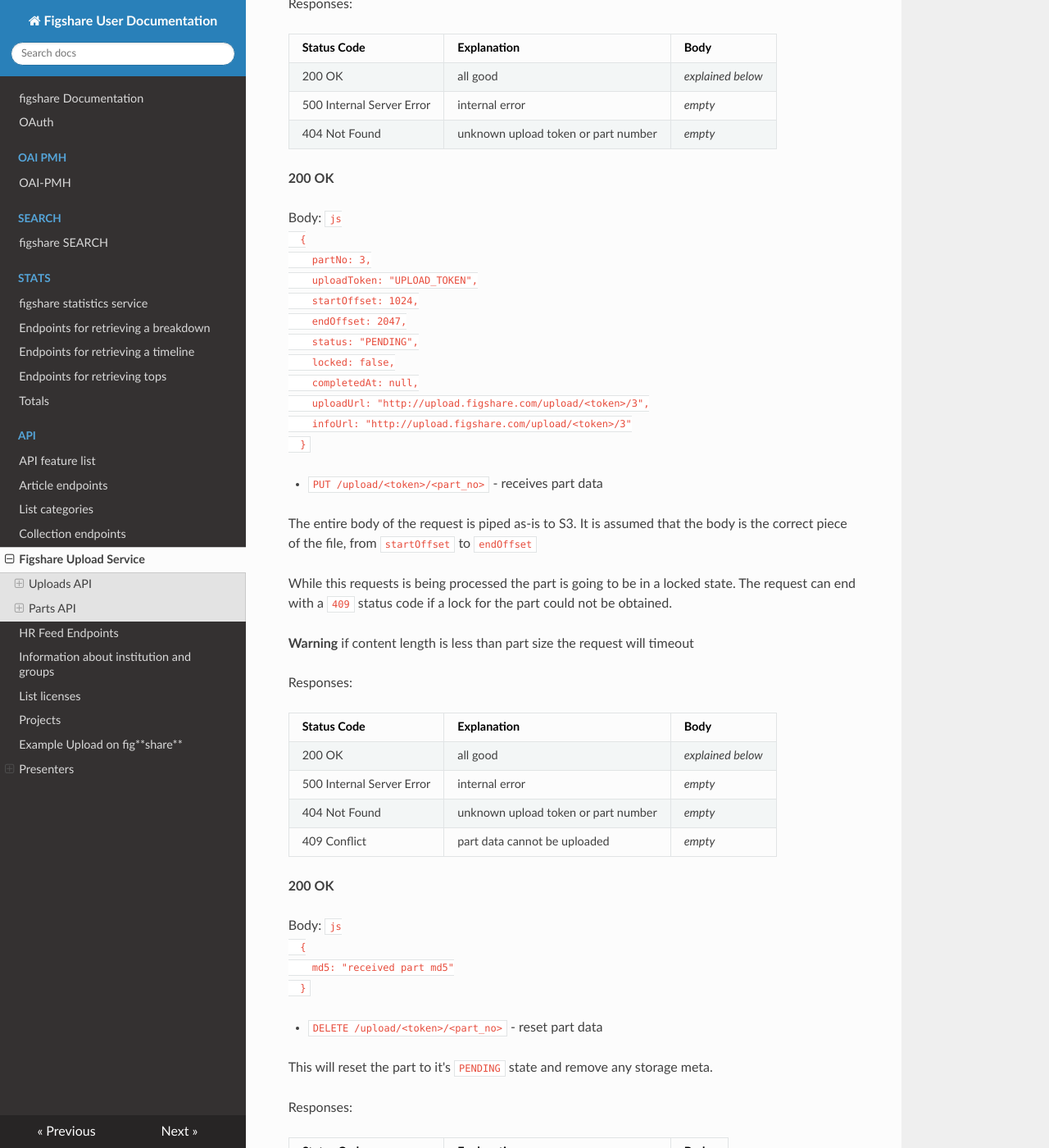
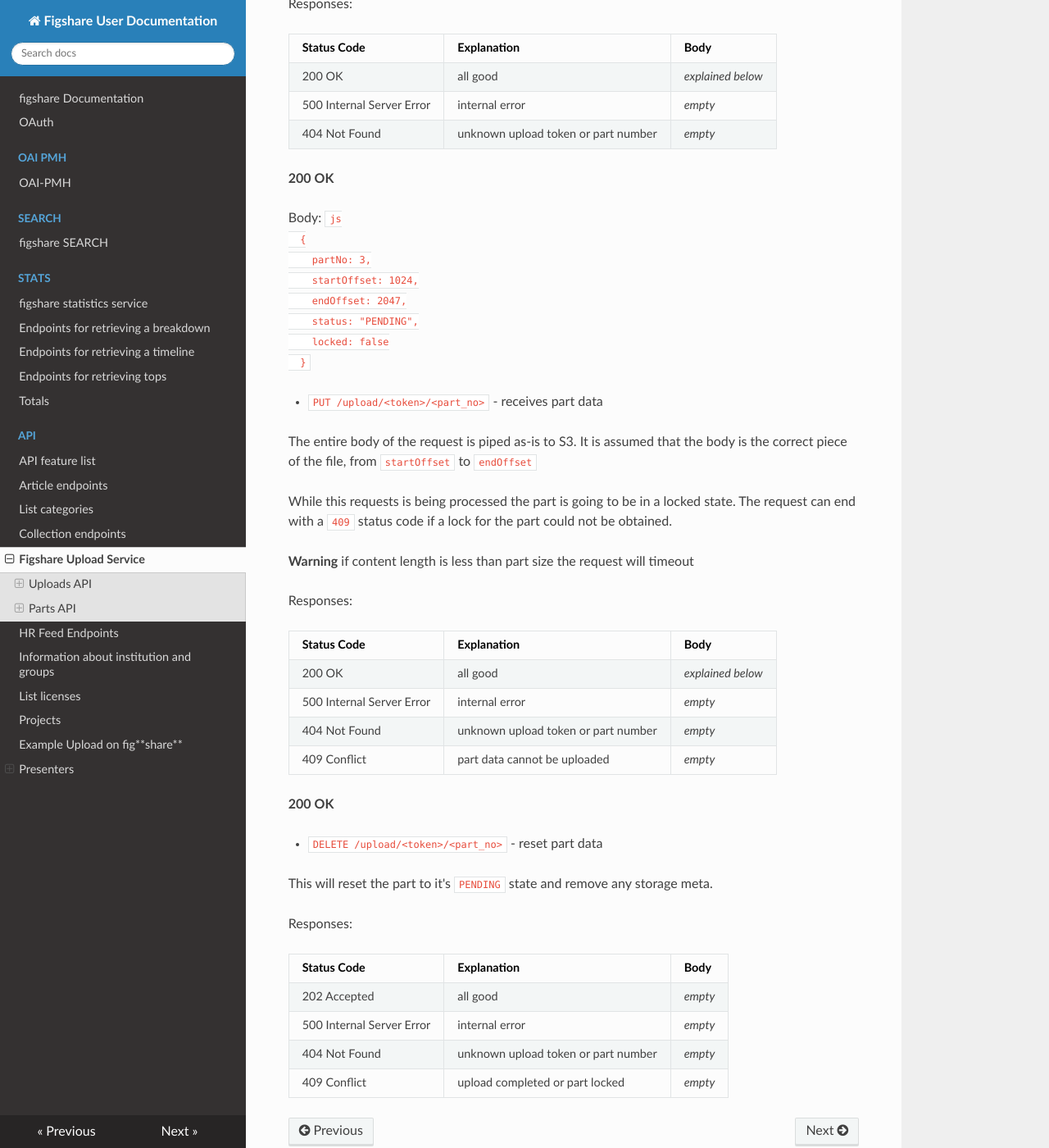
Before and after one commit to figshare/user_documentation, an MkDocs documentation site: the page built from docs/api/file_uploader.md, in a window 1280 px wide and 1400 px high, scrolled down 1898 px. Shown: the whole window at 82% size. Built offline with MkDocs 1.6.1, drawn with Linux system fonts in a browser that asks for light colours; nearby versions of some CDN libraries.

Commit message:
(file-uploader): Correct params

````diff
--- a/docs/api/file_uploader.md
+++ b/docs/api/file_uploader.md
@@ -89,14 +89,10 @@
   ```js
   {
     partNo: 3,
-    uploadToken: "UPLOAD_TOKEN",
     startOffset: 1024,
     endOffset: 2047,
     status: "PENDING",
-    locked: false,
-    completedAt: null,
-    uploadUrl: "http://upload.figshare.com/upload/<token>/3",
-    infoUrl: "http://upload.figshare.com/upload/<token>/3"
+    locked: false
   }
   ```
 
@@ -123,12 +119,6 @@
 
   **200 OK**
 
-  Body:
-  ```js
-  {
-    md5: "received part md5"
-  }
-  ```
 
 * `DELETE /upload/<token>/<part_no>` - reset part data
 
````
